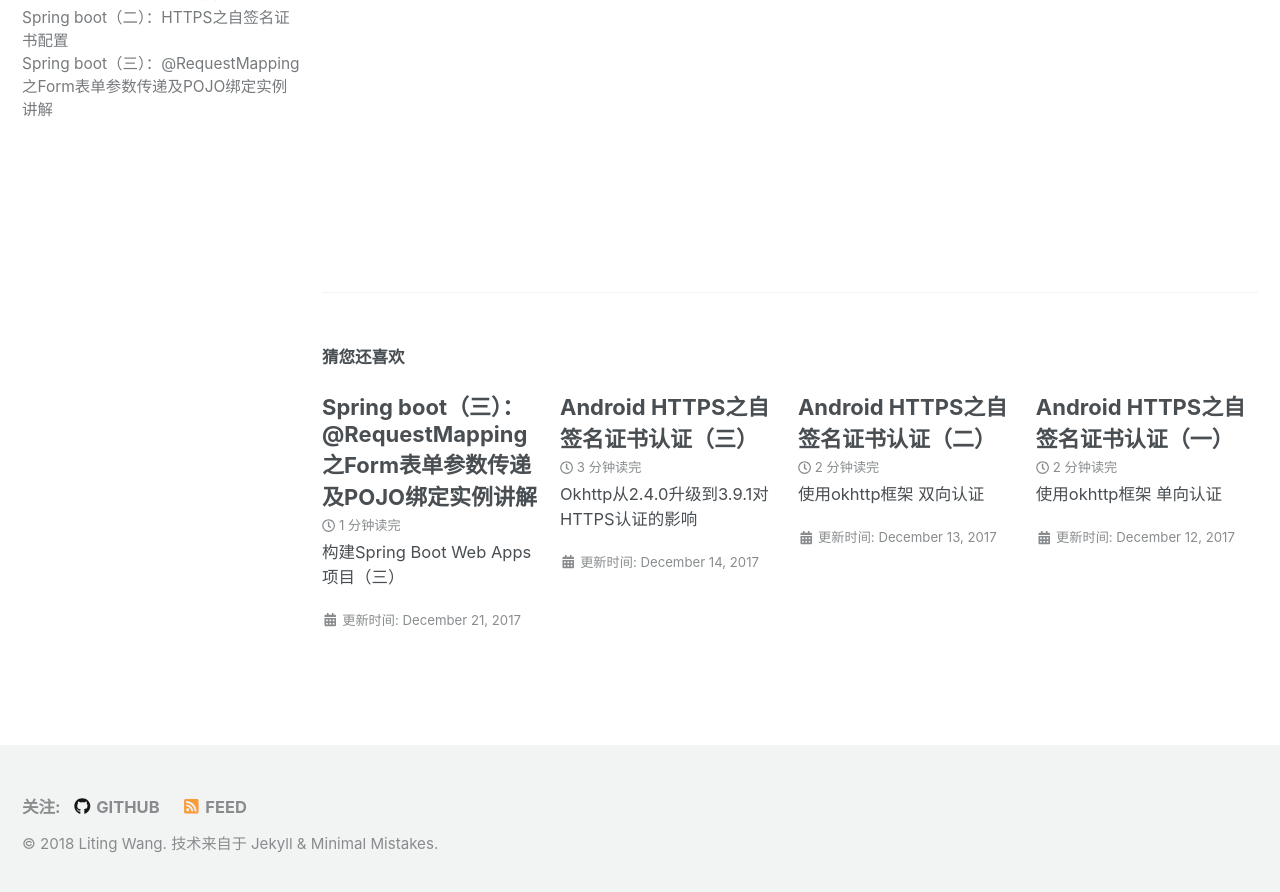
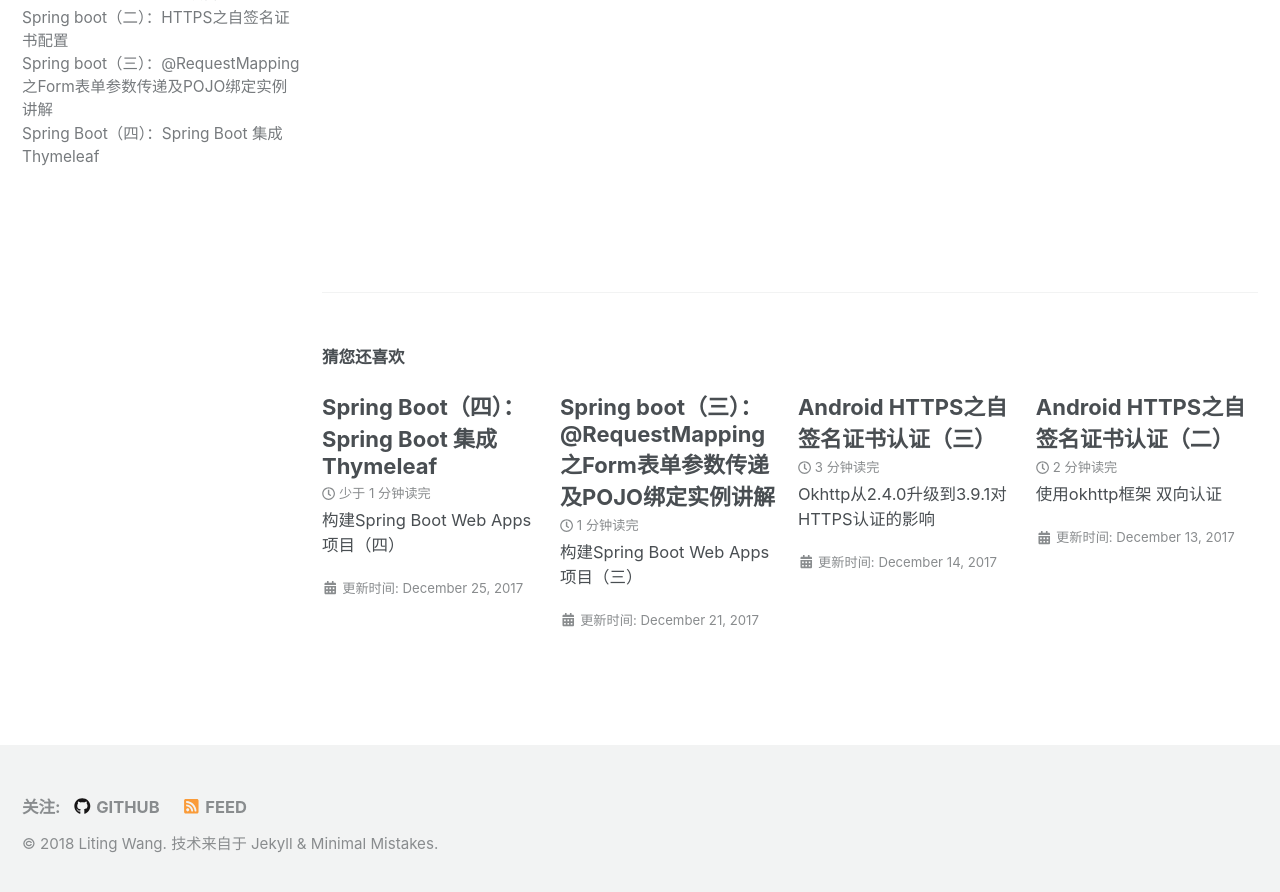
Before and after one commit to onroadtech/onroadtech.github.io, a Jekyll site: the page built from _posts/2017-11-20-spring-boot-topic-introduce.md, in a window 1280 px wide and 900 px high, scrolled down 684 px. Shown: the top 892 px of the window. Built offline with Jekyll 4.4.1, drawn with Linux system fonts in a browser that asks for light colours; nearby versions of some CDN libraries.

Commit message:
Repost 2017-12-25 blog.

````diff
--- a/_data/navigation.yml
+++ b/_data/navigation.yml
@@ -27,6 +27,8 @@ SpringBoot:
         url: /spring-boot-topic-config-https-spring-boot/
       - title: "RequestMapping between form and POJO"
         url: /spring-boot-topic-request-mapping/
+      - title: "Integrate thymeleaf"
+        url: /spring-boot-topic-thymeleaf/
 
 Android:
   - title: "Android"
--- a/_data/ui-text.yml
+++ b/_data/ui-text.yml
@@ -363,6 +363,7 @@ zh: &DEFAULT_ZH_HANS
   Config Https for Android II                  : "Android HTTPS之自签名证书认证（二）"
   Config Https for Android III                 : "Android HTTPS之自签名证书认证（三）"
   RequestMapping between form and POJO         : "Spring boot（三）：@RequestMapping之Form表单参数传递及POJO绑定实例讲解"
+  Integrate thymeleaf                          : "Spring Boot（四）：Spring Boot 集成 Thymeleaf"
 zh-CN:
   <<: *DEFAULT_ZH_HANS
 zh-SG:
--- /dev/null
+++ b/_posts/2017-12-25-spring-boot-topic-thymeleaf.md
@@ -0,0 +1,175 @@
+---
+layout: single
+title: Spring Boot（四）：Spring Boot 集成 Thymeleaf
+permalink: /spring-boot-topic-thymeleaf/
+sidebar:
+  nav: SpringBoot
+toc: true
+description:
+excerpt: "构建Spring Boot Web Apps 项目（四）"
+date: 2017-12-25
+---
+
+Thymeleaf是一款用于渲染XML/XHTML/HTML5内容的模板引擎。类似JSP，Velocity，FreeMaker等，它也可以轻易的与Spring MVC等Web框架进行集成作为Web应用的模板引擎。与其它模板引擎相比，Thymeleaf最大的特点是能够直接在浏览器中打开并正确显示模板页面，而不需要启动整个Web应用，这是由于它支持 html 原型，然后在html 标签里增加额外的属性来达到模板+数据的展示方式。浏览器解释html 时会忽略未定义的标签属性，所以thymeleaf 的模板可以静态地运行；当有数据返回到页面时，Thymeleaf 标签会动态地替换掉静态内容，使页面动态显示。---摘自百度君。
+
+要写出简洁优雅的前台代码，Spring Boot 君推荐使用Thymeleaf替代jsp。接下来咱们就看看如何利用Thymeleaf模板引擎写出优雅的html代码。
+
+## 1.1 添加Maven依赖
+```xml
+<dependency>
+    <groupId>org.springframework.boot</groupId>
+    <artifactId>spring-boot-starter-thymeleaf</artifactId>
+</dependency>
+```
+可以查看依赖关系,发现spring-boot-starter-thymeleaf下面已经包括了spring-boot-starter-web,所以可以把spring-boot-starter-web的依赖去掉.
+
+## 1.2 改造html代码
+接下来我们以login登录界面来谈谈Thymeleaf模板引擎的使用方法,
+还是以上一篇博客《[Spring boot（三）：@RequestMapping之Form表单参数传递及POJO绑定实例讲解](http://www.onroad.tech/spring-boot-topic-request-mapping/)》的工程项目代码为基础，改造一下我们的登录界面
+
+```html
+<!DOCTYPE html>
+<html lang="zh-cn">
+<head>
+	<meta charset="utf-8"/>
+
+	<title>Login</title>
+
+	<link rel="stylesheet" href="/SpringBootBase/css/bootstrap.min.css"/>
+	<link rel="stylesheet" href="/SpringBootBase/css/customer/login.css"/>
+</head>
+
+<body>
+	<div class="container">
+		<form class="form-signin" action="./login" method="post">
+			<h2 class="form-signin-heading">请 登 录</h2>
+			<input type="text" class="form-control" placeholder="账号" name="username"/>
+			<input type="password" class="form-control" placeholder="密码" name="password"/>
+			<button class="btn btn-lg btn-primary btn-block" type="submit">登录</button>
+		</form>
+	</div>
+</body>
+</html>
+```
+### 1.2.1 xmlns:th命名空间
+使用Thymeleaf引擎需要在html标签添加Thymeleaf模板引擎的命名空间：xmlns:th="http://www.thymeleaf.org"，这样的话才可以在其他标签里面使用th:*这样的语法.这是下面语法的前提。
+### 1.2.2 th:href="@{...}"的使用
+引用的绝对路径也可以用模板改造，“@{}”为引用静态资源文件，如：
+```html
+<link rel="stylesheet" href="/SpringBootBase/css/bootstrap.min.css"/>
+<link rel="stylesheet" href="/SpringBootBase/css/customer/login.css"/>
+```
+可以用thymeleaf模板改写为@{}的形式表示
+```html
+<link rel="stylesheet" th:href="@{css/bootstrap.min.css}"/>
+<link rel="stylesheet" th:href="@{css/customer/login.css}"/>
+```
+会引入/static目录下的/css/下的文件；
+### 1.2.3 th:action="@{...}"的使用
+表单POST的action url也可以用@{}表示：如
+```html
+<form class="form-signin" action="./login" method="post">
+    ...
+</form>
+```
+```html
+<form class="form-signin" th:action="@{/login}" method="post">
+    ...
+</form>
+```
+
+于是改造完成后的代码就变成了这样：
+```html
+<!DOCTYPE html>
+<html lang="zh-cn" xmlns:th="http://www.thymeleaf.org">
+<head>
+	<meta charset="utf-8"/>
+
+	<title>Login</title>
+
+	<link rel="stylesheet" th:href="@{css/bootstrap.min.css}"/>
+	<link rel="stylesheet" th:href="@{css/customer/login.css}"/>
+</head>
+
+<body>
+	<div class="container">
+		<form class="form-signin" th:action="@{/login}" method="post">
+			<h2 class="form-signin-heading">请 登 录</h2>
+			<input type="text" class="form-control" placeholder="账号" name="username"/>
+			<input type="password" class="form-control" placeholder="密码" name="password"/>
+			<button class="btn btn-lg btn-primary btn-block" type="submit">登录</button>
+		</form>
+	</div>
+</body>
+</html>
+```
+我们再来运行一下，得到如下结果：
+![image](http://www.onroad.tech/images/20171225/01.png)
+发现与我们上一篇的博客运行的结果不一致了，css样式找不到了，为什么会这样呢？
+因为Spring Boot默认扫描的Thymeleaf的模板路径为resources/templates/,而此时我们的index.html在webapp目录下。
+接下来我们将index.html移到resources/templates/目录下，并再写个controller，将根目录的访问都重定向到resources/templates/index.html
+LoginController代码：
+```java
+@RequestMapping(value ="/", method = RequestMethod.GET)
+String home() {
+	return "index";
+}
+```
+运行一下，结果正常
+输入用户名及密码，后台也如期打印出
+> POJO: tech.onroad.springbootbase.bean.UserVO, hash code: 1537182416, userame: admin, password: 123456
+
+
+## 1.3 th:object="${...}"与th:field="*{...}"的使用
+${...}用于获取变量值，对于javaBean的话使用变量名.属性名，如${user.name}
+举个例子，如若需要将后台的值回显到前台，那应该怎么做，此时th:object="${...}"与th:field="*{...}"就派上用场了。
+```html
+<form class="form-signin" th:action="@{/login}" th:object="${user}" method="post">
+	<h2 class="form-signin-heading">请 登 录</h2>
+	<input type="text" class="form-control" placeholder="账号" th:field="*{username}"></input>
+	<input type="password" class="form-control" placeholder="密码" th:field="*{password}"></input>
+	<button class="btn btn-lg btn-primary btn-block" type="submit">登录</button>
+</form>
+```
+在表单代码中增加th:object属性，将name属性换成th:field属性，其中th:object定义表单数据提交对象user,用th:field定义表单数据属性,用*{}锁定上级定义的对象，{}内填写对象属性，提交表单时自动将属性值注入到对象中。
+那前台如何知道th:object="${user}"与后台的哪个Java Bean对应呢？在controller代码里就可以看出端倪。
+```java
+@RequestMapping(value ="/", method = RequestMethod.GET)
+String home(Model model, UserVO user) {
+	model.addAttribute("user", user);
+	return "index";
+}
+
+@RequestMapping(value = "login", method = RequestMethod.POST)
+public String login(Model model, UserVO user){
+	System.out.println("POJO: " + user.getClass().getName() +
+			", hash code: " + user.hashCode() + ", " + user.toString());
+	model.addAttribute("user", user);
+	return "index";
+}
+```
+相比于前面的代码，我们多了model.addAttribute("user", user); 也就是说这个user对象是从后台通过Model传递过来的，当然也就能识别啦。
+我们来运行一下，输入https://localhost:8443/SpringBootBase/得到如下界面：
+![image](http://www.onroad.tech/images/20171225/02.png)
+
+输入用户名admin及密码123456，点击登录，得到如下结果
+![image](http://www.onroad.tech/images/20171225/03.png)
+
+发现浏览器地址栏的URL已经变为https://localhost:8443/SpringBootBase/login，且账户名admin还被显示着，说明我们的前台已能正确接收后台传递过来的变量值了。至于密码栏为什么被清空，那是因为密码框这个input的type="password"所致。
+
+Thymeleaf模板引擎还有非常多的语法，如判断条件th:if, th:unless;th:inline,...... 以后若需要详细介绍及demo，再慢慢更新。
+
+最后建议在application.properties配置关闭thymeleaf缓存，因为Spring Boot使用thymeleaf时默认是有缓存的，即你把一个页面代码改了不会刷新页面的效果，你必须重新运行spring-boot的main()方法才能看到页面更改的效果。
+```properties
+spring.thymeleaf.cache: false
+```
+
+----
+
+> 完整代码可到我的github下载:
+>
+> [https://github.com/onroadtech/SpringbootBase/](https://github.com/onroadtech/SpringbootBase/)
+>
+> tag: [spring_boot_thymeleaf](https://github.com/onroadtech/SpringbootBase/tree/spring_boot_thymeleaf)
+>
+> commit-id: [35860470354212e14da0af993025b6555ff917ac](https://github.com/onroadtech/SpringbootBase/tree/35860470354212e14da0af993025b6555ff917ac)
````
